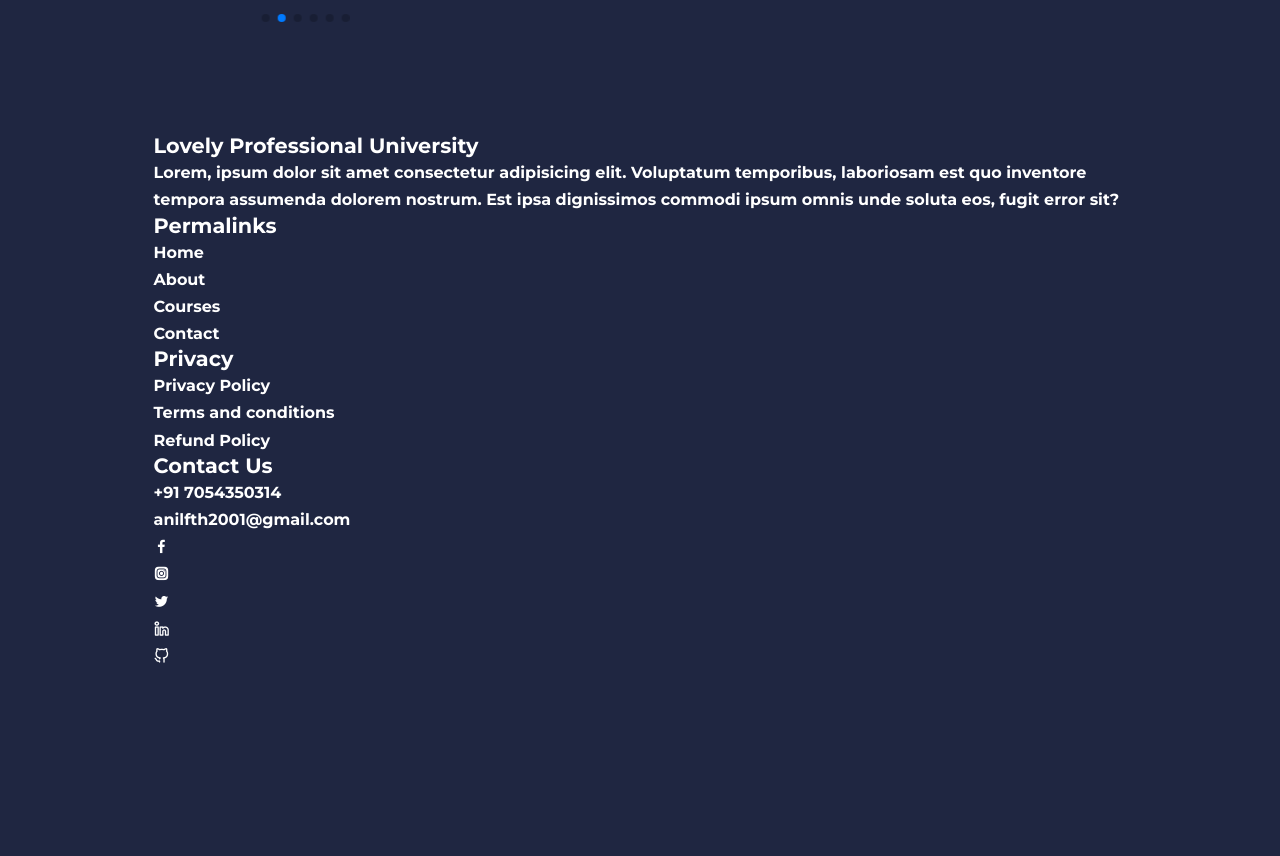
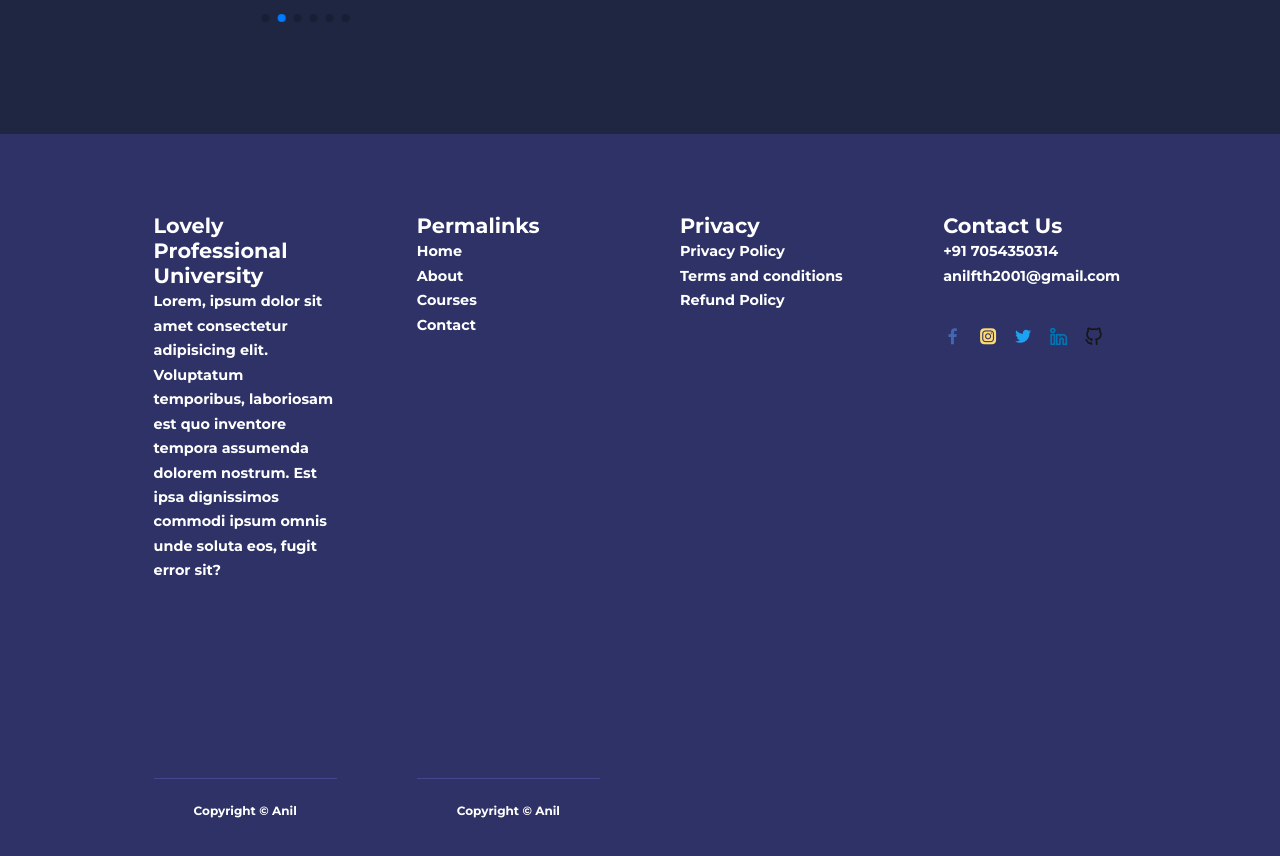
Before and after one commit to anilfth/Educational-School-Website, a website: page index.html in a window 1280 px wide. Shown: the part 4170-5026 px from the top of the page. Before the commit the page ends 4839 px from the top, so only its background shows below. Drawn offline with nearby package versions, Linux system fonts and the light colour scheme.

Commit message:
adding footer in code

```diff
--- a/CSS/style.css
+++ b/CSS/style.css
@@ -307,3 +307,38 @@
     left: 20px;
     /* z-index: 0;  */
   }
+  /* ========================= FOOTER ===================== */
+  footer{
+    background: var(--color-bg1);
+    padding-top: 5rem;
+    font-size: 0.9rem;
+  }
+  .footer__container{
+    display: grid;
+    grid-template-columns: repeat(4, 1fr);
+    gap: 5rem;
+  }
+  .footer__container > div{
+    margin-bottom: 1.2rem;
+  }
+  .footer__1 p {
+    margin: 0 0 2rem;
+  }
+  foter ul li{
+ margin-bottom: 0.7rem;
+  }
+  footer ul li a:hover{
+    text-decoration: underline;
+  }
+  .footer__socials{
+    display: flex;
+    gap: 1rem;
+    font-size: 1.2rem;
+    margin-top: 2rem;
+  }
+  .footer__copyright{
+    text-align: center;
+    margin-top: 4rem;
+    padding: 1.2rem 0;
+    border-top: 1px solid var(--color-bg2);
+  }
--- a/index.html
+++ b/index.html
@@ -358,7 +358,7 @@
     <!-- <div class="swiper-pagination"> </div> -->
  </section>
 
-
+<!-- ========================== END OF Testinomials =============== -->
 
 
 
@@ -395,27 +395,36 @@
      <p> +91 7054350314</p>
      <p> anilfth2001@gmail.com</p>
     </div>
-  <div class="footer__socials">
+  <ul class="footer__socials">
     <li>
-        <a href="#"> <i class="uil uil-facebook-f"></i></a>
+        <a href="facebook.com/profile.php?id=100012194881676" target="_blank" style="color: #4267B2;">
+            <i class="uil uil-facebook-f"></i>
+          </a>
+
     </li>
     <li>
-        <a href="#"> <i class="uil uil-instagram-alt"></i></a>
+        <a href="https://www.instagram.com/i_anil_02/" target="_blank" style="color: #feda75;"><i class="uil uil-instagram-alt"></i></a>
     </li>
     <li>
-        <a href="#"> <i class="uil uil-twitter"></i></a>
+        <a href="https://twitter.com/" target="_blank"> <i class="uil uil-twitter" style="color: 	#1DA1F2;"></i></a>
     </li>
     <li>
-        <a href="#"> <i class="uil uil-linkedin-alt"></i></a>
+        <a href="https://www.linkedin.com/in/anil25/" target="_blank"> <i class="uil uil-linkedin-alt"style="color: #0077b5 ;"></i></a>
     </li>
     <li>
-        <a href="#"> <i class="uil uil-github-alt"></i></a>
+        <a href="https://github.com/anilfth" target="_blank"> <i class="uil uil-github-alt" style="color: #171515;"></i></a>
     </li>
+    </ul>
   </div>
+  <div class="footer__copyright">
+    <small> Copyright &copy; Anil</small>
+  </div>
+  <div class="footer__copyright">
+    <small> Copyright &copy; Anil</small>
     </div>
  </footer>
 
-
+   <!-- ==========================END OF FOOTER=============== -->
 
 
 
@@ -432,7 +441,7 @@
     clickable: true,
   },
   autoplay: {
-    delay: 3000, // Adjust the delay (in milliseconds) between each auto swipe
+    delay: 1000, // Adjust the delay (in milliseconds) between each auto swipe
     disableOnInteraction: false, // Set to true if you want to stop auto swiping on user interaction
   },
 });
```
